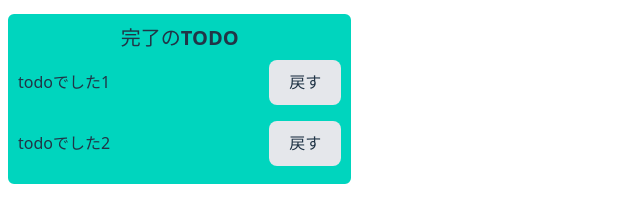
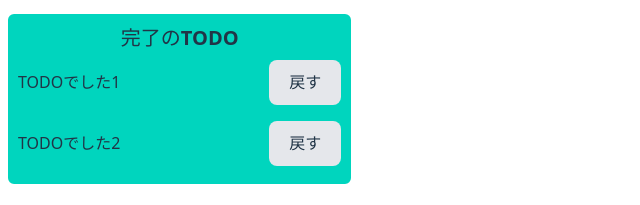
Before and after one commit to torimugi/githubactions.practice-250326, a React (Vite) app: page / in a window 1280 px wide. Shown: the part 441-646 px from the top of the page, without its empty margins (0-640 px from the left). Built offline with nearby package versions, Linux system fonts and the light colour scheme.

Commit message:
テキストボックスに入力した文字を反映させる

```diff
--- a/src/App.tsx
+++ b/src/App.tsx
@@ -1,18 +1,20 @@
 import { useState } from "react";
 import "tailwindcss";
-import { InputTodo } from "./components/input";
-import { IncompleteTodo } from "./components/incompleteTodo";
-import { CompleteTodo } from "./components/completeTodo";
+
 
 export const App = () => {
+ const [ todoText, setTodoText ] = useState("");
  const [ Incompletes, setIncompletes ] = useState(["TODOです1", "TODOです2"]);
- const [ Completes, setCompletes ] = useState(["todoでした1", "todoでした2"]);
-  return (
+ const [ Completes, setCompletes ] = useState(["TODOでした1", "TODOでした2"]);
+
+ const onChangeTodo = (e: React.ChangeEvent<HTMLInputElement>) => setTodoText(e.target.value);
+
+ return (
     <>
     <div className="flex flex-col gap-y-6">
       <div className='mx-2 bg-teal-400 p-2 rounded-md gap-2 flex'>
-        <input type="text" placeholder="TODOを入力" className="p-2 bg-white"/>
-        <button className="bg-Qgray-200 rounded-md px-4 py-2 bg-gray-200 hover:bg-gray-300">追加</button>
+        <input type="text" placeholder="TODOを入力" className="p-2 bg-white" value={todoText} onChange={onChangeTodo} />
+        <button className="bg-gray-200 rounded-md px-4 py-2 bg-gray-200 hover:bg-gray-300">追加</button>
       </div>
       <div className='mx-2 rounded-md border-2 border-teal-400 py-2'>
         <p className='text-xl font-bold text-center'>未完了のTODO</p>
```
